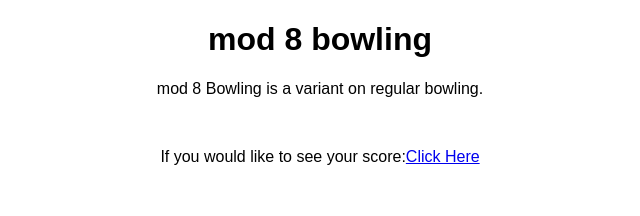
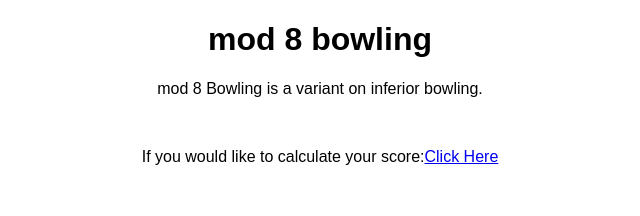
Before and after one commit to troywiegand/mod8bowling, a React (Create React App) app: page /about in a window 1280 px wide. Shown: the top 216 px of the page, without its empty margins (320-960 px from the left). Built offline with nearby package versions, Linux system fonts and the light colour scheme.

Commit message:
Edit the text on the About page

```diff
--- a/src/About.js
+++ b/src/About.js
@@ -11,11 +11,11 @@ class About extends Component {
       <div className="About">
     <center><h1>mod 8 bowling</h1>
     <p>
-        mod 8 Bowling is a variant on regular bowling.
+        mod 8 Bowling is a variant on inferior bowling.
     </p>
 
         <br />
-        <p> If you would like to see your score:
+        <p> If you would like to calculate your score:
            <NavLink to={"/score"}>
              Click Here
             </NavLink>
```
